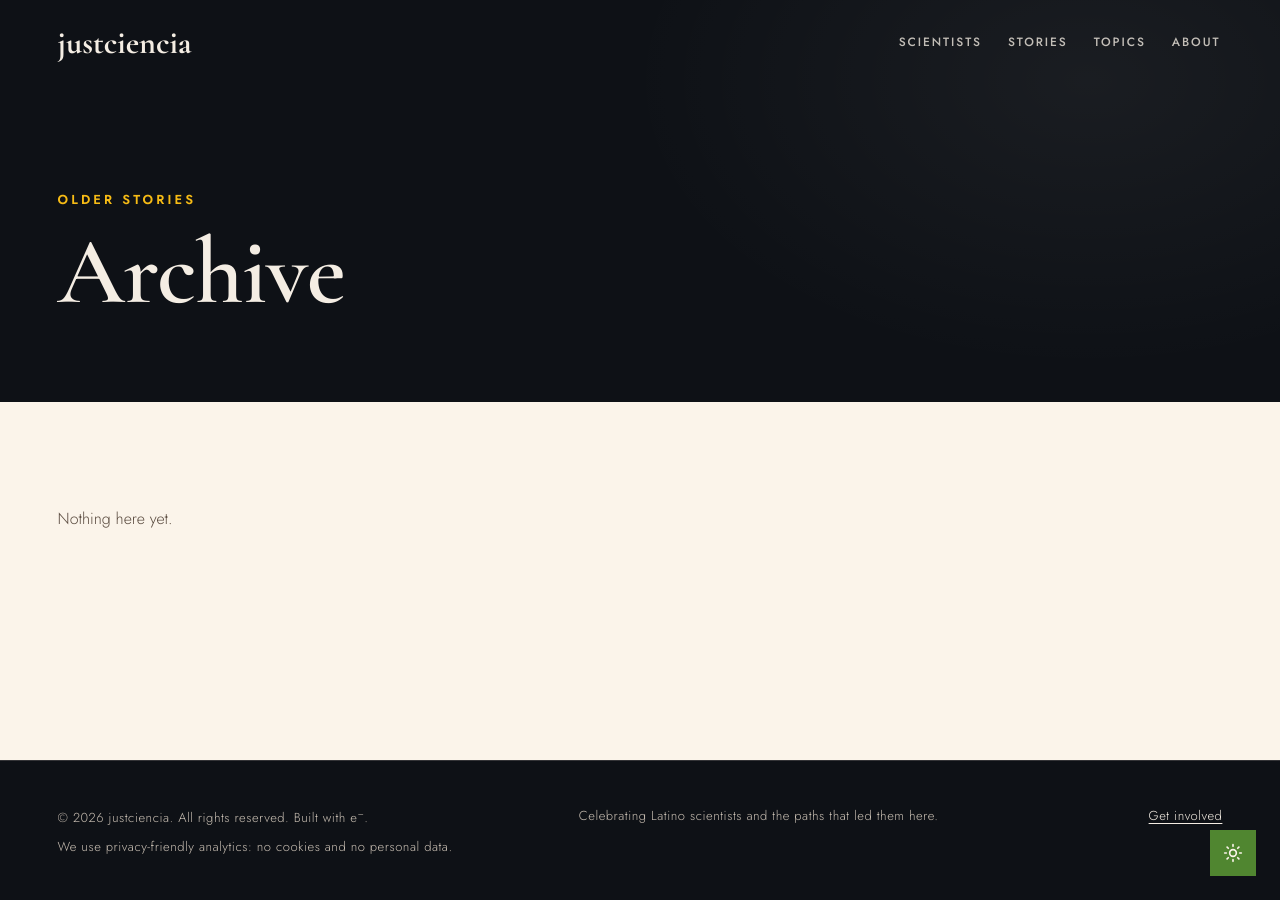
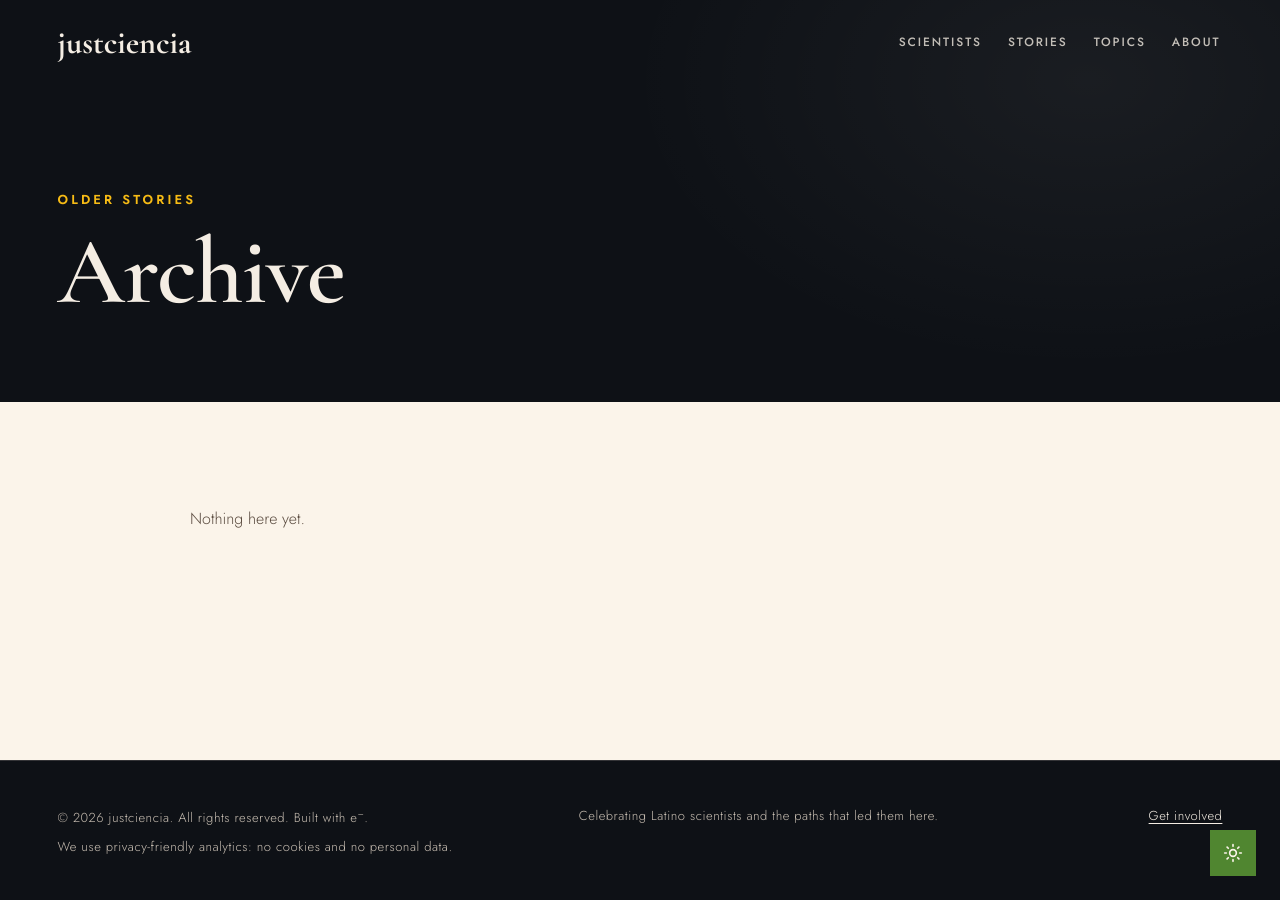
Before and after one commit to justciencia/website, a Jekyll site: the page built from archive.md, in a window 1280 px wide. Built offline with Jekyll 4.4.1, drawn with Linux system fonts in a browser that asks for light colours.

Commit message:
Add files via upload

```diff
--- a/assets/css/editorial.css
+++ b/assets/css/editorial.css
@@ -406,3 +406,11 @@ main:focus{outline:none;}
 .ed .post-body-wrap,.ed .author-box,.ed .post-nav,.ed .pullquote{max-width:900px;margin-left:var(--gl);margin-right:var(--gx);padding-inline:0;}
 .ed .post-hero{max-width:1000px;margin-left:var(--gl);margin-right:var(--gx);padding-inline:0;}
 .ed .prose figure{margin:2em 0;}
+
+/* About, Topics and other text pages: centered column at the same width as stories */
+.ed .page-body .narrow{max-width:900px;margin-inline:auto;}
+
+/* scrollytelling graph: start at the left edge of the text column (it used to assume a centered column) */
+@media (min-width:861px){
+  .ed .scrolly{width:min(1180px,calc(100vw - 2 * var(--gx)));margin-left:0;}
+}
```
